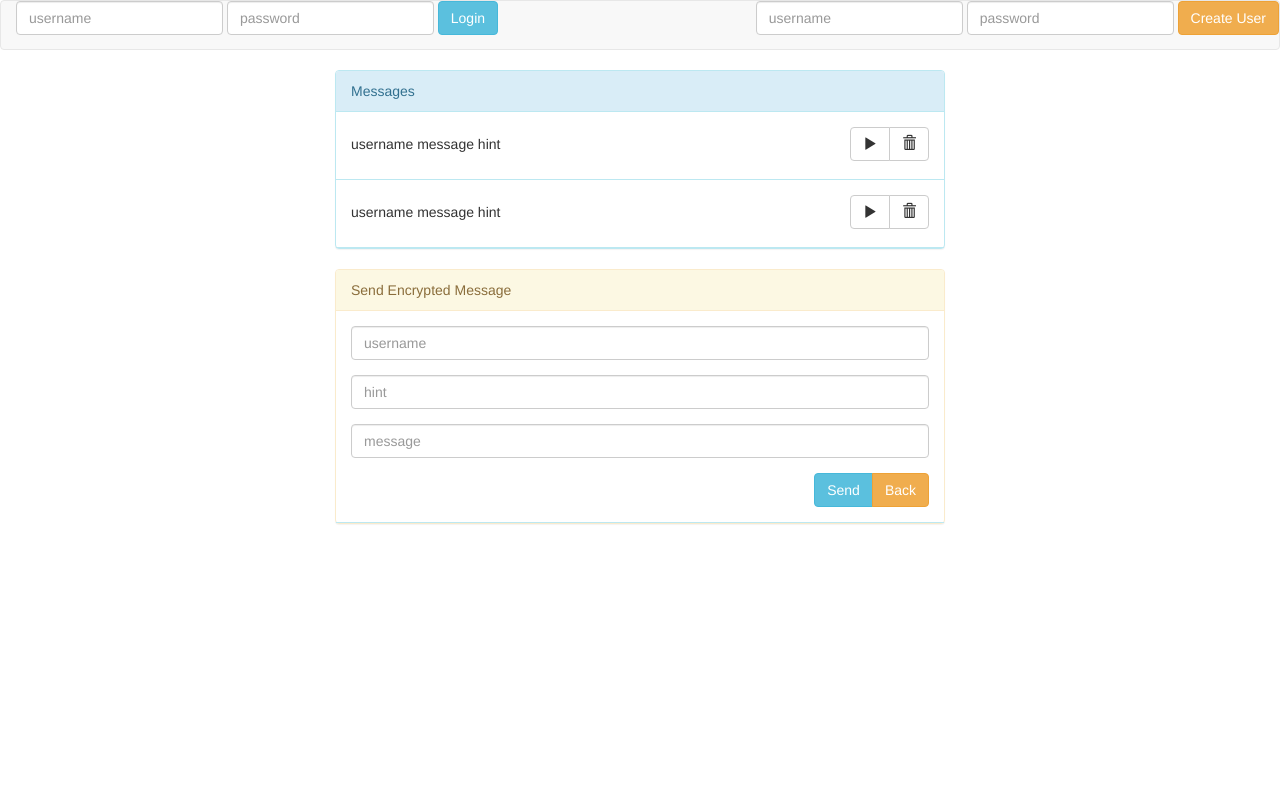
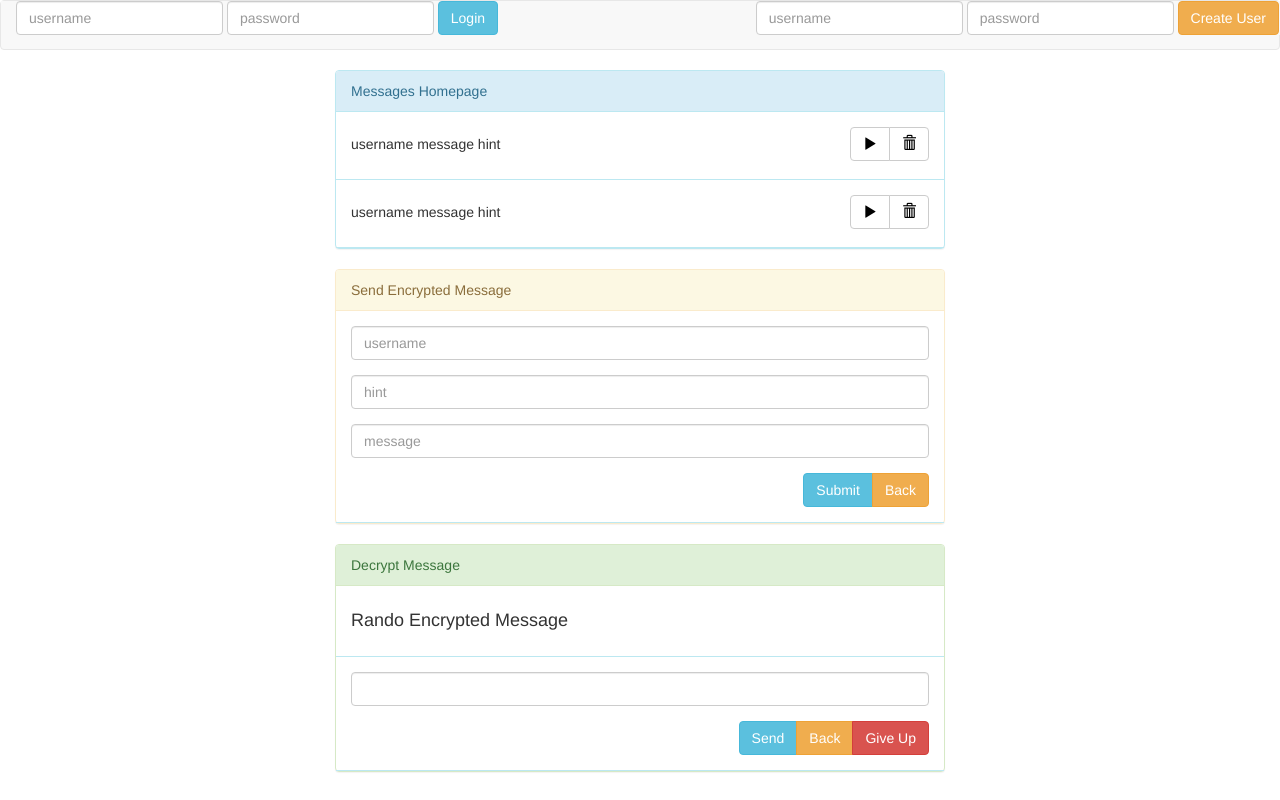
Before and after one commit to TIY-Charleston-Front-End-February2016/crypto, a website: page public/index.html in a window 1280 px wide. Drawn offline with nearby package versions, Linux system fonts and the light colour scheme.

Commit message:
messed with bootstrapy form

```diff
--- a/public/index.html
+++ b/public/index.html
@@ -30,7 +30,7 @@
 
     <div class="homepage col-md-6 col-md-offset-3 col-sm-6 col-sm-offset-3">
       <div class="panel panel-info">
-        <div class="panel-heading">Messages</div>
+        <div class="panel-heading">Messages Homepage</div>
         <div class="message panel-body">
           <h5>username</h5>
           <p>message hint</p>
@@ -65,8 +65,30 @@
                 <input type="text" class="form-control message" name="message" placeholder="message">
               </div>
               <div class="btn-group sendMsgBtns">
+                <button type="submit" class="btn btn-info sendMsg">Submit</button>
+                <button type="button" class="btn btn-warning back">Back</button>
+              </div>
+            </form>
+          </div>
+        </div>
+      </div>
+    </div>
+
+    <div class="decryptMsg col-md-6 col-md-offset-3 col-sm-6 col-sm-offset-3">
+      <div class="panel panel-success">
+        <div class="panel-heading">Decrypt Message</div>
+        <div class="message panel-body">
+          <h4>Rando Encrypted Message</h4>
+        </div>
+          <div class="message panel-body">
+            <form class="decrypt" role="form" action="index.html" method="post">
+              <div class="form-group">
+                <input type="text" class="form-control" name="input" placeholder="">
+              </div>
+              <div class="btn-group decryptBtns">
                 <button type="submit" class="btn btn-info sendMsg">Send</button>
                 <button type="submit" class="btn btn-warning back">Back</button>
+                <button type="button" class="btn btn-danger giveUp">Give Up</button>
               </div>
             </form>
           </div>
--- a/public/styles/styles.scss
+++ b/public/styles/styles.scss
@@ -1,10 +1,23 @@
-body {
-  background-color: #000000;
-  color: #FFFFFF;
+* {
+  // background-color: #000000;
+  // color: #FFFFFF;
+  button {
+    background-color: inherit;
+    span {
+      background-color: inherit;
+      color: #000000;
+    }
+  }
 }
 
 nav {
   background-color: #1098F7;
+  div {
+    background-color: inherit;
+    form {
+      background-color: inherit;
+    }
+  }
 }
 
 .homepage {
@@ -29,3 +42,13 @@ div.sendMsg {
     float: right;
   }
 }
+
+div.decryptMsg {
+  h4.scramble {
+    text-align: center;
+    border-style: none;
+  }
+  .decryptBtns {
+    float: right;
+  }
+}
```
Also changed, not shown: public/styles/styles.css.
